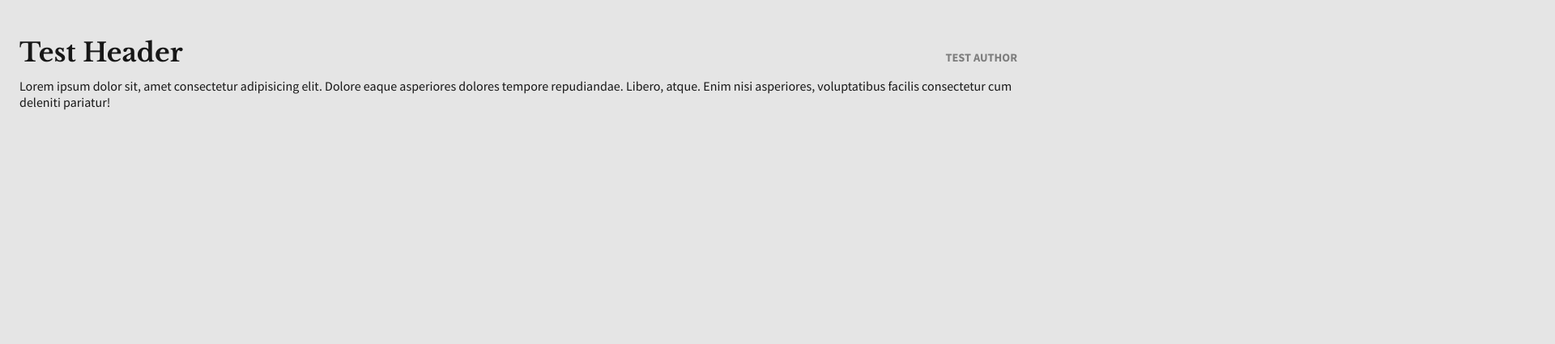
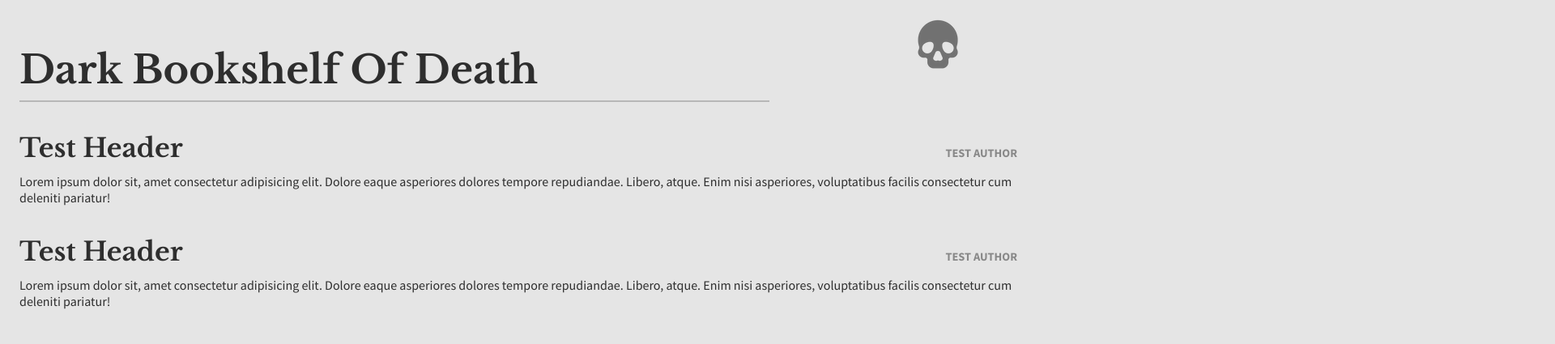
Before and after one commit to Netrunner-44/page-1, a plain HTML site: page index.html in a window 1280 px wide. Shown: the top 425 px of the page at 81% size, 1920 px wide, since content can reach past the window. Drawn offline with nearby package versions, Linux system fonts and the light colour scheme.

Commit message:
main title, logo

```diff
--- a/index.html
+++ b/index.html
@@ -7,6 +7,11 @@
 	</head>
 	<body class="color-background">
 		<div class="main-container">
+			<div class="main-header">
+				<h1 class="font-headers main-title">Dark Bookshelf Of Death</h1>
+				<div class="title-logo"></div>
+				<hr class="title-line">
+			</div>
 			<div class="excerpt-container">
 				<div class="excerpt-header">
 					<h1 class="font-headers">Test Header</h1>
@@ -16,6 +21,16 @@
 					<p class="font-text">Lorem ipsum dolor sit, amet consectetur adipisicing elit. Dolore eaque asperiores dolores tempore repudiandae. Libero, atque. Enim nisi asperiores, voluptatibus facilis consectetur cum deleniti pariatur!</p>
 				</div>
 			</div>
+			<div class="excerpt-container">
+				<div class="excerpt-header">
+					<h1 class="font-headers">Test Header</h1>
+					<h2 class="excerpt-author font-text">Test Author</h2>
+				</div>
+				<div class="excerpt-content">
+					<p class="font-text">Lorem ipsum dolor sit, amet consectetur adipisicing elit. Dolore eaque asperiores dolores tempore repudiandae. Libero, atque. Enim nisi asperiores, voluptatibus facilis consectetur cum deleniti pariatur!</p>
+				</div>
+			</div>
+
 		</div>
 		<script src="script.js"></script>
 	</body>
--- a/style.css
+++ b/style.css
@@ -13,11 +13,37 @@
 }
 
 body {
-    color: rgba(0, 0, 0, 0.9);
+    color: rgba(0, 0, 0, 0.8);
 }
 
 .main-container {
     padding: 1em;
+}
+
+.main-title {
+    font-size: 3em;
+    text-transform: capitalize;
+    margin-bottom: 0.2em;
+    position: absolute;
+}
+
+.title-logo {
+    background-image: url('title-skull.png');
+    height: 100px;
+    width: auto;
+    background-repeat: no-repeat;
+    background-size: fixed;
+    position: relative;
+    left: 90%;
+    opacity: 0.5;
+}
+
+.title-line {
+    width: 75%;
+    text-align: left;
+    margin: 0;
+    margin-bottom: 1em;
+    border: 0.1px solid rgba(0, 0, 0, 0.2);
 }
 
 .excerpt-header {
```
Also changed, not shown: title-skull.png (added).
